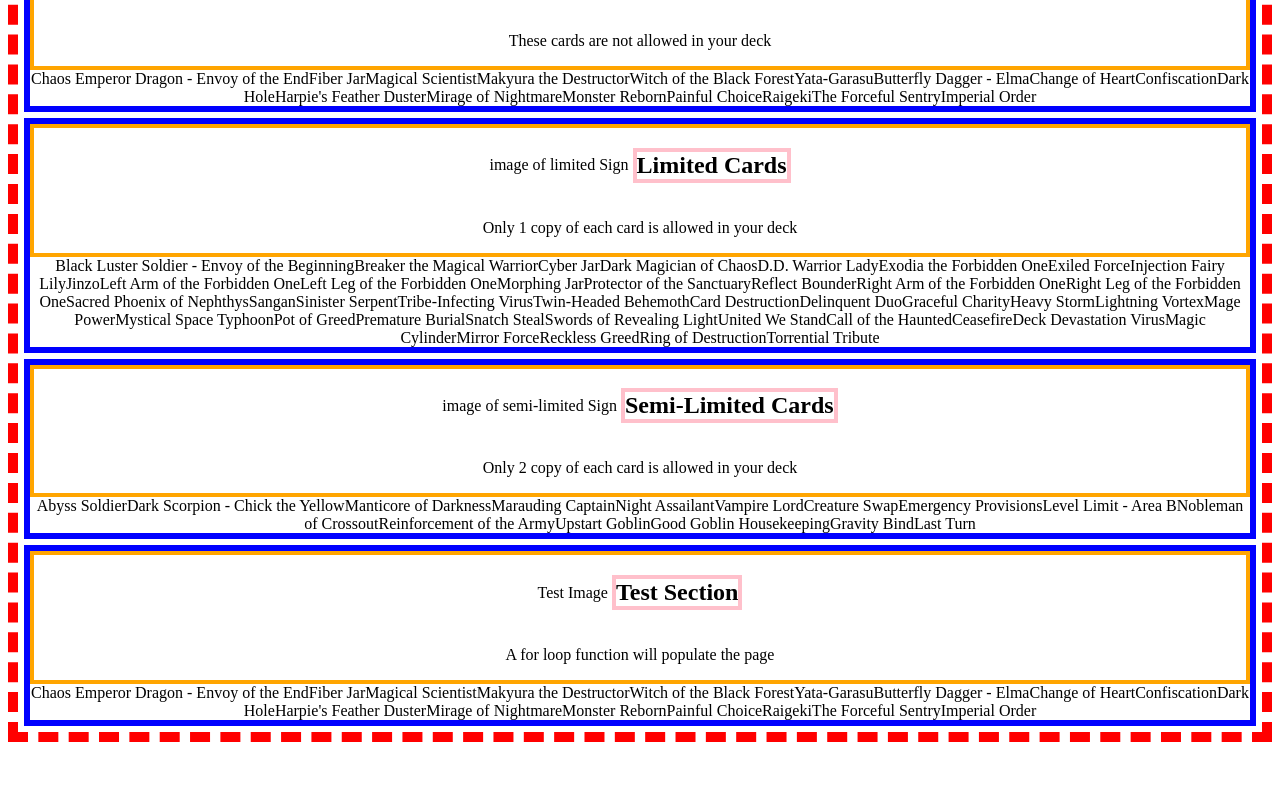
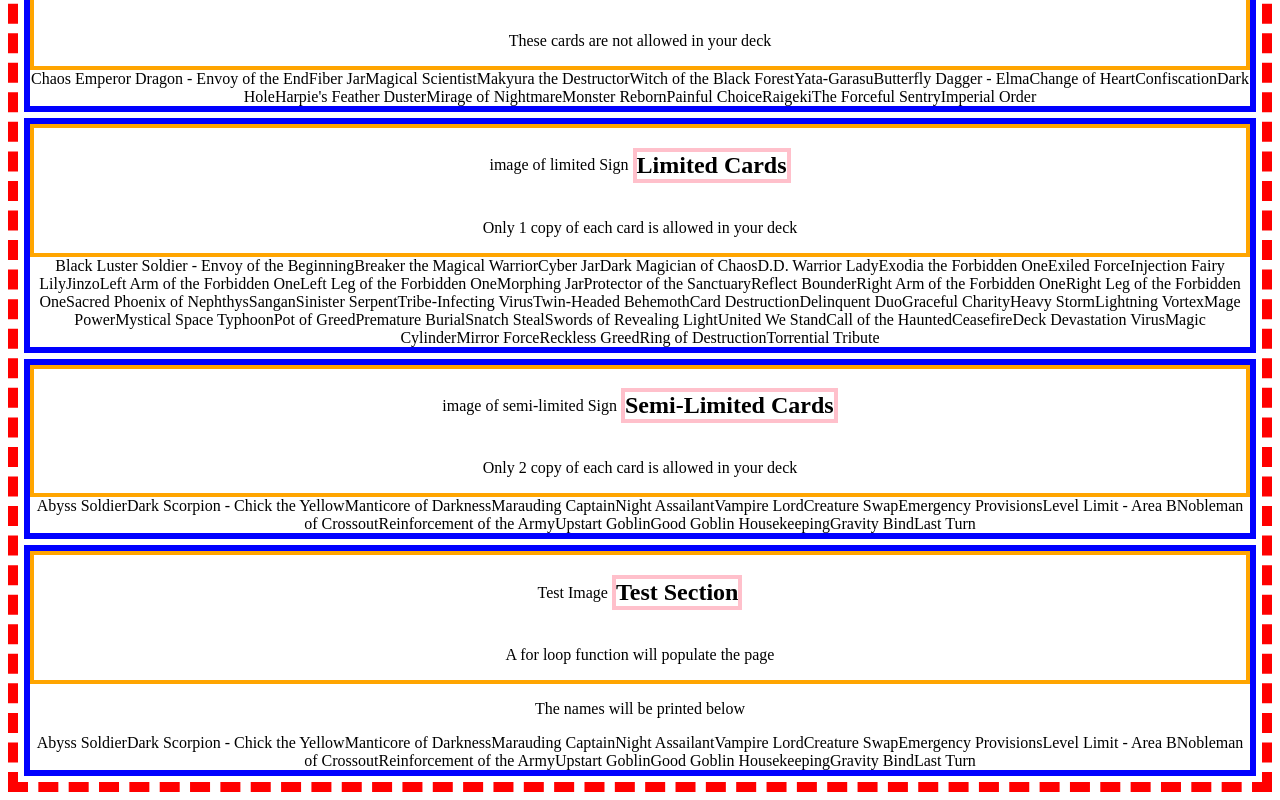
Before and after one commit to Jasonrosasramirez/WelcomeDuelists, a React (Create React App) app: page /BanListPage in a window 1280 px wide. Shown: the part 305-1105 px from the top of the page. Before the commit the page ends 1055 px from the top, so only its background shows below. Built offline with nearby package versions, Linux system fonts and the light colour scheme.

Commit message:
sent the search function as its own js file

```diff
--- a/src/DBGenerationFiles/DBSearching.js
+++ b/src/DBGenerationFiles/DBSearching.js
@@ -6,8 +6,8 @@
 function nameFetchFunction (arrayInput) {
     console.log('The length of your array');
     console.log(arrayInput.length);
-
+    console.log('Hello from the other JS file');
 
 }
 
-export {nameFetchFunction}
+export {nameFetchFunction} // it is not imported by the other pages yet
--- a/src/pages/BanListPage.js
+++ b/src/pages/BanListPage.js
@@ -5,6 +5,7 @@
 
 //import DB Files
 import BanListNames_Array from '../DBGenerationFiles/BanListNames_Array';
+import { nameFetchFunction } from '../DBGenerationFiles/DBSearching'; // this is the search engine function
 
 
 function TierListPage () {
@@ -63,7 +64,6 @@
 
                 {/*Practice Section*/}
 
-
                 <div className='banListCategory'>
                     <div className='banListCategory_Header'>
                         <div className='banListCategory_Descr'>
@@ -75,7 +75,12 @@
                     </div>
 
 
-                    {BanListNames_Array[0]}
+                    <div className='displayArrayWindow'>
+                        <p> The names will be printed below </p>
+
+                        {BanListNames_Array[2]}
+                    </div>
+
                 </div>
 
 
@@ -91,14 +96,7 @@
 
 }
 
-
-function nameFetchFunction (arrayInput) {
-    console.log('The length of your array', arrayInput.name);
-    console.log(arrayInput.length);
-}
-
+// testing if this can populate the page
 nameFetchFunction(BanListNames_Array);
 
-
-
 export default TierListPage; // exports to App.js
```
